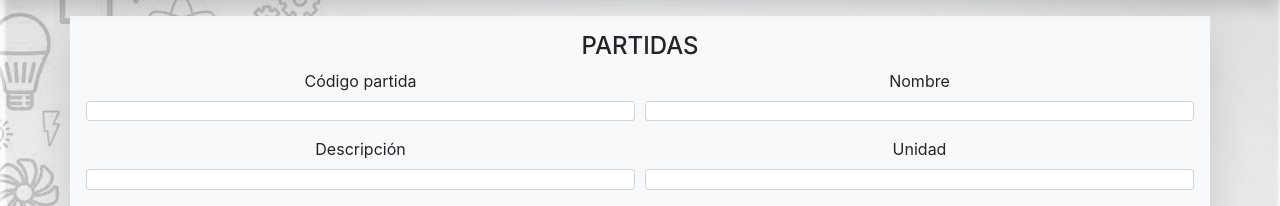
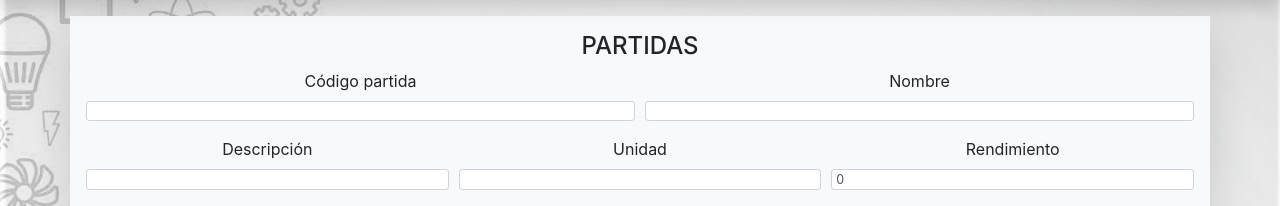
Before and after one commit to LuisGerdez/zeraus_upa, a Django app: page /partidas in a window 1280 px wide. Shown: the part 77-283 px from the top of the page. Run offline with Django 3.2, Linux system fonts and the light colour scheme; the visitor is signed in with stand-in values (Sample User, id 1); some libraries are stand-ins or nearby versions.

Commit message:
Updated partidas view and template

```diff
--- a/app/static/app/app.js
+++ b/app/static/app/app.js
@@ -413,6 +413,7 @@ document.addEventListener('DOMContentLoaded', function() {
 		const input_partida_nombre = document.querySelector('#partida_descripcion');
 		const input_partida_descripcion = document.querySelector('#partida_descripcion');
 		const input_partida_unidad = document.querySelector('#partida_unidad');
+		const input_partida_rendimiento = document.querySelector('#partida_rendimiento');
 		const input_partida_original = document.querySelector('#copiar_original');
 		const input_partida_nueva = document.querySelector('#copiar_nueva');
 
@@ -425,6 +426,8 @@ document.addEventListener('DOMContentLoaded', function() {
 				bootstrapAlert('Por favor rellene el campo descripcion!', 'info');
 			} else if(input_partida_unidad.value == '') {
 				bootstrapAlert('Por favor rellene el campo unidad!', 'info');
+			} else if(input_partida_rendimiento.value == '') {
+				bootstrapAlert('Por favor rellene el campo rendimiento!', 'info');
 			} else {
 				fetch('/api/agregar/partidas', {
 			    	method: 'POST',
@@ -432,7 +435,8 @@ document.addEventListener('DOMContentLoaded', function() {
 			        	codigo: input_partida_codigo.value,
 			        	nombre: input_partida_nombre.value,
 			        	descripcion: input_partida_descripcion.value,
-			        	unidad: input_partida_unidad.value
+			        	unidad: input_partida_unidad.value,
+			        	rendimiento: input_partida_rendimiento.value
 			    	})
 			   	})
 			    .then(response => response.json())
@@ -442,6 +446,7 @@ document.addEventListener('DOMContentLoaded', function() {
 			    		input_partida_nombre.value = '';
 			    		input_partida_descripcion.value = '';
 			    		input_partida_unidad.value = '';
+			    		input_partida_rendimiento.value = '';
 			    		bootstrapAlert('Partida agregada con éxito!', 'success');
 
 			    		setTimeout(() => {
@@ -471,6 +476,8 @@ document.addEventListener('DOMContentLoaded', function() {
 				bootstrapAlert('Por favor rellene el campo descripcion!', 'info');
 			} else if(input_partida_unidad.value == '') {
 				bootstrapAlert('Por favor rellene el campo unidad!', 'info');
+			} else if(input_partida_rendimiento.value == '') {
+				bootstrapAlert('Por favor rellene el campo rendimiento!', 'info');
 			} else {
 				fetch('/api/modificar/partidas', {
 			    	method: 'POST',
@@ -478,7 +485,8 @@ document.addEventListener('DOMContentLoaded', function() {
 			        	codigo: input_partida_codigo.value,
 			        	nombre: input_partida_nombre.value,
 			        	descripcion: input_partida_descripcion.value,
-			        	unidad: input_partida_unidad.value
+			        	unidad: input_partida_unidad.value,
+			        	rendimiento: input_partida_rendimiento.value
 			    	})
 			   	})
 			    .then(response => response.json())
@@ -488,6 +496,7 @@ document.addEventListener('DOMContentLoaded', function() {
 			    		input_partida_nombre.value = '';
 			    		input_partida_descripcion.value = '';
 			    		input_partida_unidad.value = '';
+			    		input_partida_rendimiento.value = '';
 			    		bootstrapAlert('Partida modificada con éxito!', 'success');
 
 			    		setTimeout(() => {
@@ -525,6 +534,7 @@ document.addEventListener('DOMContentLoaded', function() {
 			    		input_partida_nombre.value = '';
 			    		input_partida_descripcion.value = '';
 			    		input_partida_unidad.value = '';
+			    		input_partida_rendimiento.value = '';
 			    		bootstrapAlert('Partida eliminada con éxito!', 'success');
 
 			    		setTimeout(() => {
@@ -1761,7 +1771,7 @@ function fill_table(tipo, arg1 = null, arg2 = null) {
 		.then(response => response.json())
 		.then(data => {
 			data.forEach(partida => {
-				var new_row = "<tr><td>" + partida.codigo + "</td><td>" + partida.descripcion + "</td><td style='display: none;'>" + partida.nombre  + "</td><td style='display: none;'>" + partida.unidad + "</td></tr>";
+				var new_row = "<tr><td>" + partida.codigo + "</td><td>" + partida.descripcion + "</td><td style='display: none;'>" + partida.nombre  + "</td><td style='display: none;'>" + partida.unidad + "</td><td style='display: none;'>" + partida.rendimiento + "</td></tr>";
 				tabla.append(new_row);
 		    });
 
@@ -2262,6 +2272,7 @@ function update_table_event(tipo) {
 		    	document.querySelector('#partida_descripcion').value = this.cells[1].innerHTML;
 		    	document.querySelector('#partida_nombre').value = this.cells[2].innerHTML;
 		    	document.querySelector('#partida_unidad').value = this.cells[3].innerHTML;
+		    	document.querySelector('#partida_rendimiento').value = this.cells[4].innerHTML;
 			}
 	    });
 	} else if(tipo == 'areas') {
--- a/app/templates/app/partidas.html
+++ b/app/templates/app/partidas.html
@@ -31,6 +31,10 @@
                     <label for="partida_unidad">Unidad</label>
                     <input name="partida_unidad" type="text" class="form-control form-control-xs" id="partida_unidad">
                 </div>
+                <div class="col">
+                    <label for="partida_unidad">Rendimiento</label>
+                    <input name="partida_rendimiento" type="number" min="0" value="0" step=".01" onkeyup="if(this.value<0){this.value= this.value * -1}" class="form-control form-control-xs" id="partida_rendimiento">
+                </div>
             </div>
 
             <table class="table table-bordered table-sm compact" id="tabla_partidas">
@@ -40,6 +44,7 @@
                         <th class="th-hover" scope="col">Descripción de partidas</th>
                         <th style="display: none;" scope="col">Nombre</th>
                         <th style="display: none;" scope="col">Unidad</th>
+                        <th style="display: none;" scope="col">Rendimiento</th>
                     </tr>
                 </thead>
                 <tbody style="font-size: 12px;">
--- a/app/views.py
+++ b/app/views.py
@@ -2234,7 +2234,7 @@ def agregar_api(request, tipo):
         if(request.user.has_perm("app.add_partidas")):
             if not Partidas.objects.filter(codigo=data.get("codigo", "").replace("/", "-")).exists():
                 try:
-                    partida = Partidas.objects.create(codigo=data.get("codigo", "").replace("/", "-"), nombre=data.get("nombre", ""), descripcion=data.get("descripcion", ""), unidad=data.get("unidad", ""))
+                    partida = Partidas.objects.create(codigo=data.get("codigo", "").replace("/", "-"), nombre=data.get("nombre", ""), descripcion=data.get("descripcion", ""), unidad=data.get("unidad", ""), rendimiento=data.get("rendimiento", ""))
                 except IntegrityError:
                     return JsonResponse({"error": "IntegrityError."}, status=417)
 
@@ -2465,6 +2465,7 @@ def modificar_api(request, tipo):
                 partida.nombre = data.get("nombre", "")
                 partida.descripcion = data.get("descripcion", "")
                 partida.unidad = data.get("unidad", "")
+                partida.rendimiento = data.get("rendimiento", "")
                 partida.save()
             except IntegrityError:
                 return JsonResponse({"error": "IntegrityError."}, status=417)
```
